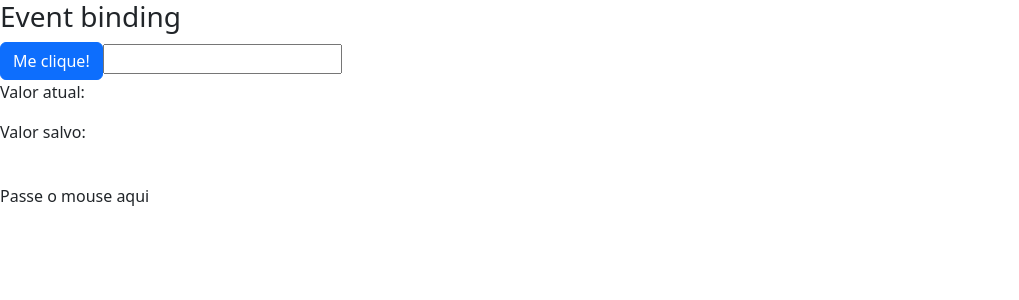
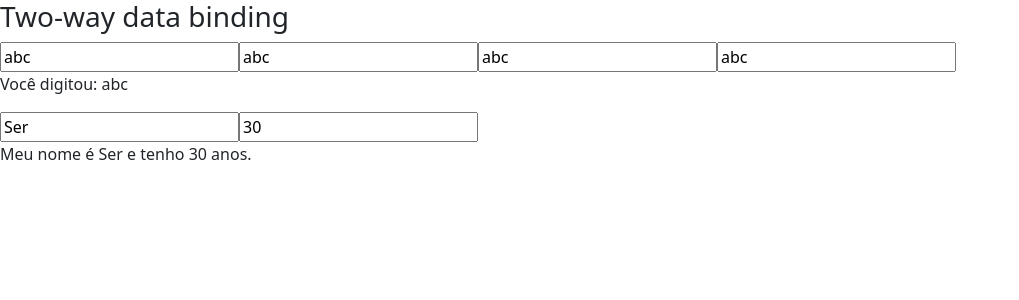
Before and after one commit to sergiohrodrigues/learning-angular, an Angular app: page / in a window 1280 px wide. Shown: the top 300 px of the page, without its empty margins (0-1019 px from the left). Built offline with nearby package versions, Linux system fonts and the light colour scheme.

Commit message:
two-way data binding

```diff
--- a/src/app/data-binding/data-binding.component.html
+++ b/src/app/data-binding/data-binding.component.html
@@ -39,7 +39,7 @@
         <div class="alert alert-danger" [style.display]="classe.value == 'alert-danger' ? 'block' : 'none'" role="alert">Esse texto somente aparece em caso de erro.</div>
     </article> -->
 
-    <section>
+    <!-- <section>
         <article>
             <h3>Event binding</h3>
             <div>
@@ -58,5 +58,27 @@
                 </span>
             </div>
         </article>
+    </section> -->
+
+    <section class="two-way-binding">
+        <article>
+            <h3>Two-way data binding</h3>
+            <div>
+
+                <input type="text" [value]="nome" #inputElement (input)="nome = inputElement.value" />
+                <input type="text" [ngModel]="nome" (ngModelChange)="nome = $event" />
+                <input type="text" [(ngModel)]="nome" />
+                <input type="text" bindon-ngModel="nome" />
+
+
+                <p>Você digitou: {{ nome }}</p>
+
+                <input type="text" [(ngModel)]="pessoa.nome">
+                <input type="text" [(ngModel)]="pessoa.idade">
+
+                <p>Meu nome é {{ pessoa.nome }} e tenho {{ pessoa.idade }} anos.</p>
+
+            </div>
+        </article>
     </section>
 </section>
--- a/src/app/data-binding/data-binding.component.ts
+++ b/src/app/data-binding/data-binding.component.ts
@@ -1,9 +1,10 @@
 import { Component } from '@angular/core';
+import { FormsModule } from '@angular/forms';
 
 @Component({
   selector: 'app-data-binding',
   standalone: true,
-  imports: [],
+  imports: [FormsModule],
   templateUrl: './data-binding.component.html',
   styleUrl: './data-binding.component.css'
 })
@@ -16,6 +17,11 @@
   valorAtual: string = '';
   valorSalvo: string = '';
   isMouseOver: boolean = false;
+  nome: string = 'abc';
+  pessoa = {
+    nome: 'Ser',
+    idade: 30
+  }
 
   urlImagem:string = 'http://lorempixel.com/400/200/nature/'
 
```
